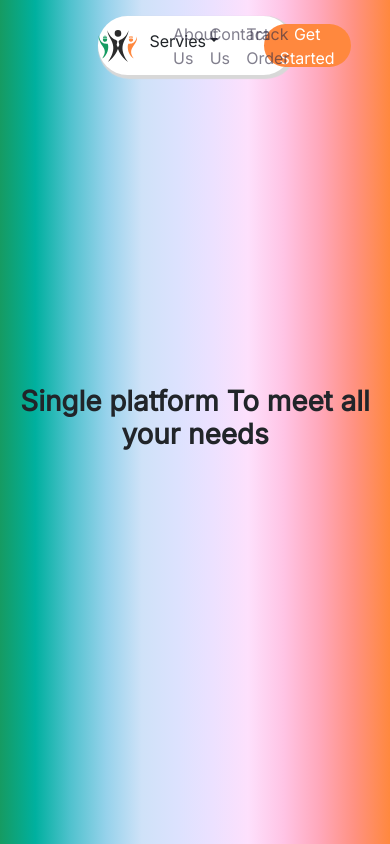
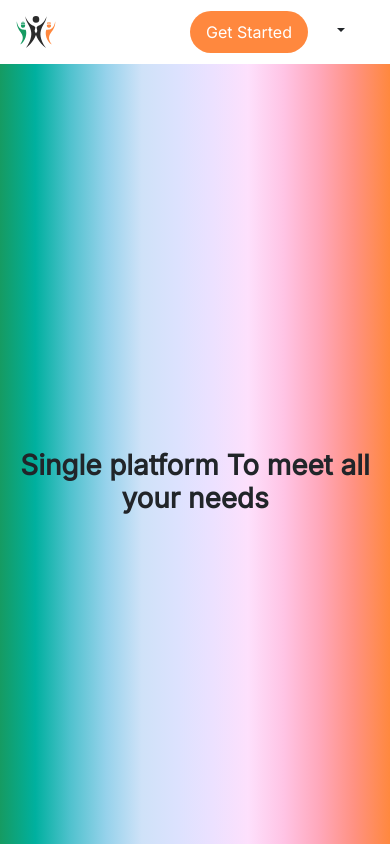
Before and after one commit to adminjobforme/jobforme, a React (Create React App) app: page / in a window 390 px wide. Shown: the top 844 px of the page. Built offline with nearby package versions, Linux system fonts and the light colour scheme.

Commit message:
make navbar responsive

```diff
--- a/src/components/navbar/Navbar.css
+++ b/src/components/navbar/Navbar.css
@@ -1,4 +1,4 @@
-#Navbar {
+#navbar-desktop {
     z-index: 100;
     height: 7vh;
     left: 0px !important;
@@ -10,6 +10,21 @@
     background-color: white;
 }
 
+.hidden-desktop{
+    visibility: hidden;
+    display: none !important;
+}
+
+@media (max-width: 1050px) {
+    .hidden-mobile{
+        visibility: hidden;
+    }
+    .hidden-desktop{
+        visibility: visible;
+        display: flex !important;
+    }
+}
+
 #navbar-text {
     color: #2F2B43;
     opacity: 0.6;
--- a/src/components/navbar/Navbar.tsx
+++ b/src/components/navbar/Navbar.tsx
@@ -1,10 +1,12 @@
 import { LogoMulti } from '../../icons';
+import { Hamburger } from '../../icons/navbar-mobile';
 import './Navbar.css';
 import {Dropdown} from 'react-bootstrap';
 
 const Navbar = () => {
     return(
-        <div className='w-50 d-flex align-items-center justify-content-around position-fixed mt-3' id='Navbar'>
+        <div className='d-flex'>
+            <div className='w-50 d-flex align-items-center justify-content-around position-fixed mt-3 hidden-mobile' id='navbar-desktop'>
                 <div className='d-flex justify-content-center align-items-center' id='navbar-logo'>
                     <LogoMulti/>
                 </div>
@@ -36,6 +38,38 @@ const Navbar = () => {
                     <button className='btn-ternary'>Get Started</button>
                 </div>
             </div>
+
+            <div className='d-flex w-100 align-items-center justify-content-between hidden-desktop py-2' id='navbar-mobile'>
+                <div className='mx-3 my-2'>
+                    <LogoMulti/>
+                </div>
+                <div className='d-flex justify-content-between mx-3'>
+                    <div className=' d-flex align-items-center justify-content-center'>
+                        <button className='btn-ternary'>Get Started</button>
+                    </div>
+                    <Dropdown className='mx-3'>
+                        <Dropdown.Toggle variant="transparent" id="navbar-dropdown-mobile"/>
+                        <Dropdown.Menu>
+                            <Dropdown>
+                                <Dropdown.Toggle variant="transparent" id="dropdown-basic">
+                                    Servies
+                                </Dropdown.Toggle>
+
+                                <Dropdown.Menu>
+                                    <Dropdown.Item href="#/action-1">Action</Dropdown.Item>
+                                    <Dropdown.Item href="#/action-2">2</Dropdown.Item>
+                                    <Dropdown.Item href="#/action-3">3</Dropdown.Item>
+                                </Dropdown.Menu>
+                            </Dropdown>
+
+                            <Dropdown.Item href="#/action-2">About Us</Dropdown.Item>
+                            <Dropdown.Item href="#/action-3">Contact Us</Dropdown.Item>
+                            <Dropdown.Item href="#/action-3">Track Order</Dropdown.Item>
+                        </Dropdown.Menu>
+                    </Dropdown>
+                </div>
+            </div>
+        </div>
     )
 }
 
--- /dev/null
+++ b/src/icons/navbar-mobile/index.js
@@ -0,0 +1 @@
+export { default as Hamburger } from './Hamburger'
--- a/src/pages/home/Home.tsx
+++ b/src/pages/home/Home.tsx
@@ -18,7 +18,7 @@ const Home = () => {
                     </p>
                 </div>
                 <div className='d-flex justify-content-around' id='home-b-2'>
-                    <div className='row row-cols-3 row-cols-sm-2 row-cols-md-3' id='home-b-2-content'>
+                    <div className='row row-cols-1 row-cols-md-3' id='home-b-2-content'>
                         {homeServices.map((item) => {
                             return(
                                 <div className='col d-flex-col justify-content-center align-items-center pt-5' key={item.key} id='home-service-item'>
```
Also changed, not shown: src/icons/navbar-mobile/Hamburger.js (added, +7 -0 lines), assets/navbar-mobile/hamburger.svg (added). Lines whose indentation alone changed are shown as unchanged.
